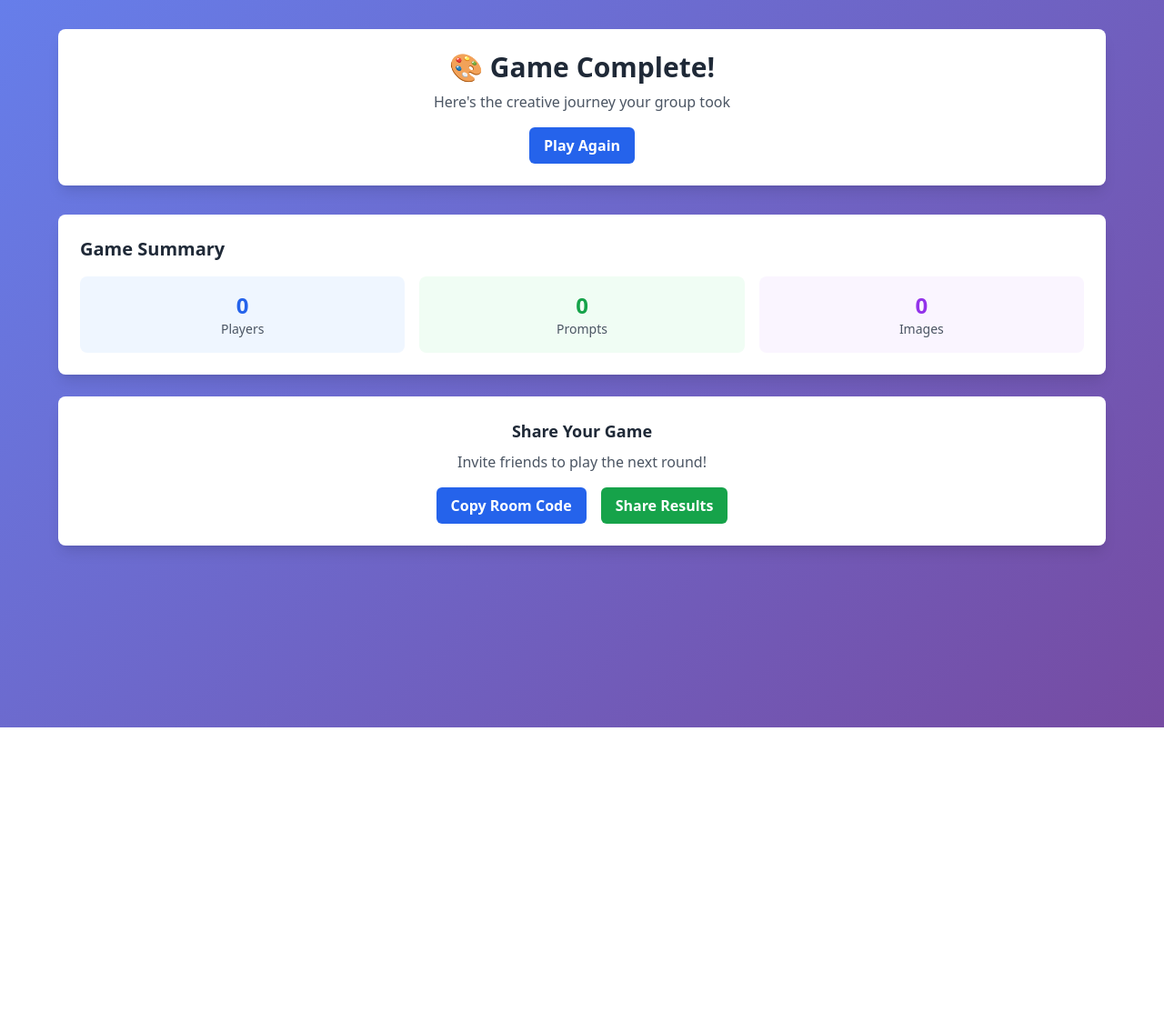
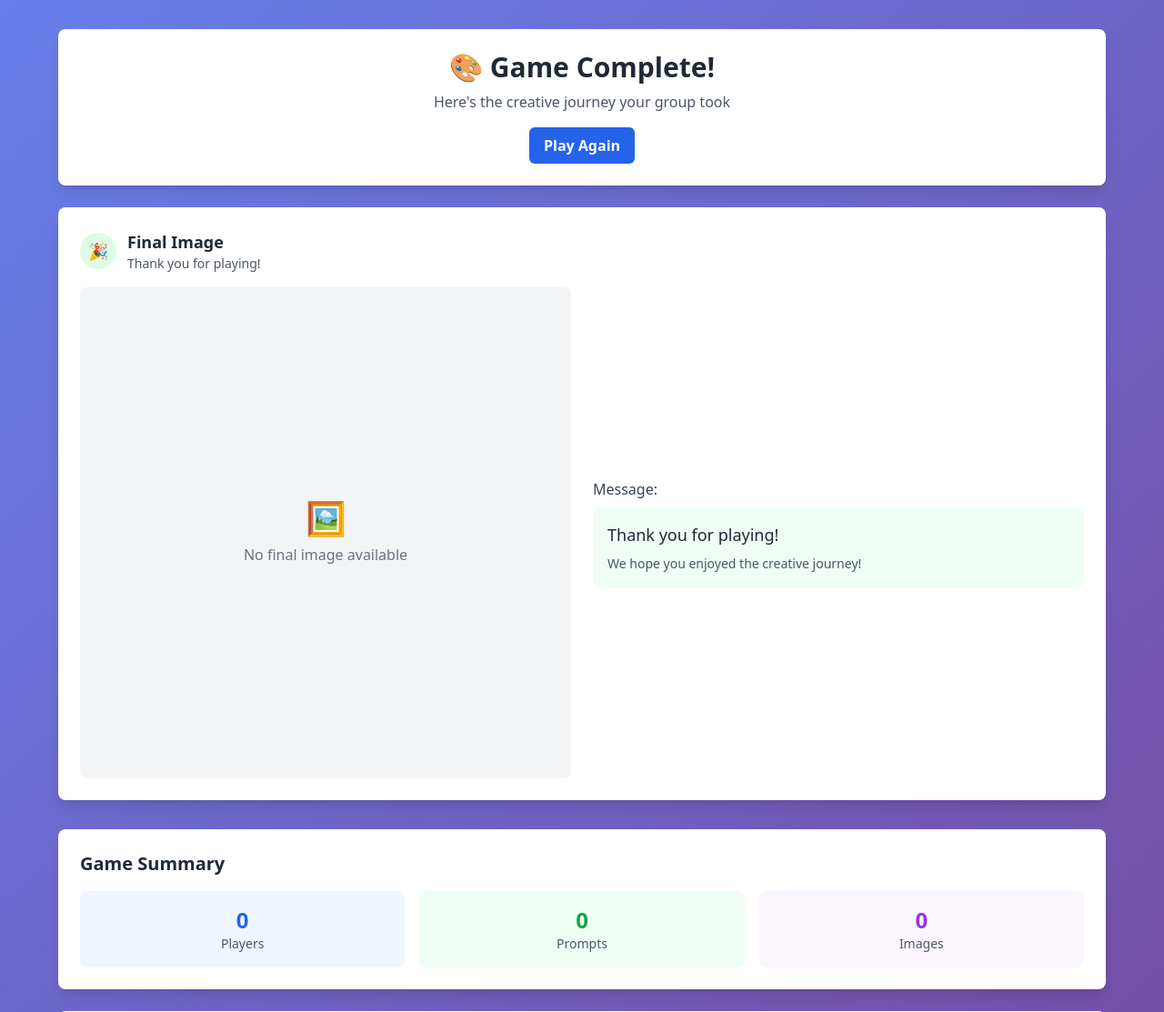
Before and after one commit to windigo216/teleprompt, a Flask app: template templates/results.html in a window 1280 px wide. Shown: the top 1113 px of the page at 91% size. Before the commit the page ends 800 px from the top, so only its background shows below. Run offline with Flask 3, Linux system fonts and the light colour scheme; the template is opened without the code that fills it, so the values that code supplies are empty; some libraries are stand-ins or nearby versions.

Commit message:
more working mvp

```diff
--- a/app.py
+++ b/app.py
@@ -255,8 +255,10 @@ def start_game(room_code):
     players = rooms[room_code]
     game_id = str(uuid.uuid4())
 
-    # Get a random starting image
-    starting_image = get_random_static_image()
+    # Always use stock1.svg for player 1
+    # CHANGE THIS TO THE DOMAIN OF THE SERVER
+    domain = 'http://localhost:8000'
+    starting_image = f'{domain}/static/img/stock1.svg'
 
     games[room_code] = {
         'id': game_id,
--- a/templates/results.html
+++ b/templates/results.html
@@ -74,6 +74,52 @@
                     </div>
                 </div>
                 {% endfor %}
+
+                <!-- Final Thank You Card -->
+                <div class="bg-white rounded-lg shadow-lg overflow-hidden">
+                    <div class="p-6">
+                        <div class="flex items-center justify-between mb-4">
+                            <div class="flex items-center space-x-3">
+                                <div class="w-10 h-10 bg-green-100 rounded-full flex items-center justify-center text-lg font-bold text-green-600">
+                                    🎉
+                                </div>
+                                <div>
+                                    <h3 class="text-lg font-semibold text-gray-800">
+                                        Final Image
+                                    </h3>
+                                    <p class="text-sm text-gray-600">Thank you for playing!</p>
+                                </div>
+                            </div>
+                        </div>
+
+                        <div class="grid grid-cols-1 md:grid-cols-2 gap-6">
+                            <!-- Final Image -->
+                            <div class="aspect-square bg-gray-100 rounded-lg overflow-hidden">
+                                {% if game.images|length > 0 and game.images[-1] %}
+                                <img src="/{{ game.images[-1].path }}"
+                                     alt="Final generated image"
+                                     class="w-full h-full object-cover">
+                                {% else %}
+                                <div class="w-full h-full flex items-center justify-center text-gray-500">
+                                    <div class="text-center">
+                                        <div class="text-4xl mb-2">🖼️</div>
+                                        <p>No final image available</p>
+                                    </div>
+                                </div>
+                                {% endif %}
+                            </div>
+
+                            <!-- Thank You Message -->
+                            <div class="flex flex-col justify-center">
+                                <h4 class="text-md font-medium text-gray-700 mb-2">Message:</h4>
+                                <div class="bg-green-50 rounded-lg p-4">
+                                    <p class="text-gray-800 text-lg font-medium">Thank you for playing!</p>
+                                    <p class="text-gray-600 text-sm mt-2">We hope you enjoyed the creative journey!</p>
+                                </div>
+                            </div>
+                        </div>
+                    </div>
+                </div>
             </div>
 
             <!-- Summary -->
```
Also changed, not shown: static/generated/170d45ce-4f35-4e5b-b41a-2bd2fe950baf.png (added), static/generated/450235c9-de04-4ba7-9d09-2e52b206053a.png (added), static/generated/4a917fba-9396-43fb-8c6d-2f3b33a6d902.png (added), static/generated/9f95ffb9-86f3-4a13-800f-f97e8bb71588.png (added).
